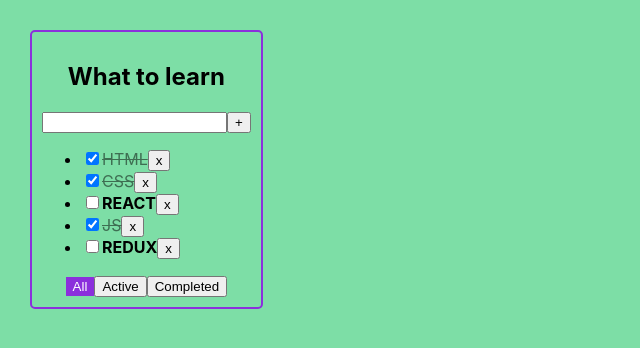
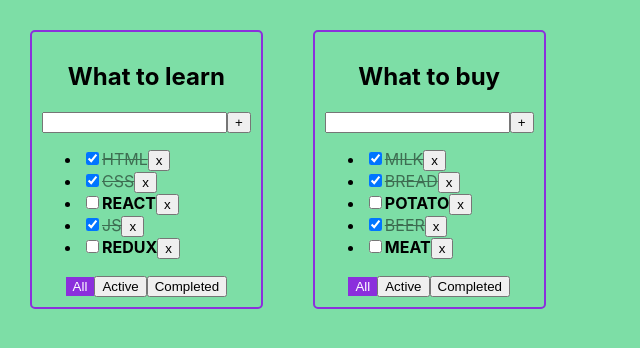
Before and after one commit to igor-minaev/todolist-repeat, a React (Create React App) app: page / in a window 1280 px wide. Shown: the top 348 px of the page, without its empty margins (0-640 px from the left). Built offline with nearby package versions, Linux system fonts and the light colour scheme.

Commit message:
refactor filtration for new state

```diff
--- a/src/App.tsx
+++ b/src/App.tsx
@@ -3,40 +3,74 @@ import './App.css';
 import {TaskType, Todolist} from './components/Todolist';
 
 export type FilterType = 'All' | 'Active' | 'Completed'
+export type TodolistType = {
+    id: string
+    title: string
+    filter: FilterType
+}
+export type TasksStateType = {
+    [todolistId: string]: TaskType[]
+}
 
 function App() {
-    const todolistTitle = 'What to learn'
-    const [tasks, setTasks] = useState<TaskType[]>([
+    const todolistId_1 = crypto.randomUUID()
+    const todolistId_2 = crypto.randomUUID()
+    const [todolists, setTodolists] = useState<TodolistType[]>([
+        {id: todolistId_1, title: 'What to learn', filter: 'All'},
+        {id: todolistId_2, title: 'What to buy', filter: 'All'}
+    ])
+    const [tasks, setTasks] = useState<TasksStateType>({
+        [todolistId_1]: [
             {id: crypto.randomUUID(), title: 'HTML', isDone: true},
             {id: crypto.randomUUID(), title: 'CSS', isDone: true},
             {id: crypto.randomUUID(), title: 'REACT', isDone: false},
             {id: crypto.randomUUID(), title: 'JS', isDone: true},
             {id: crypto.randomUUID(), title: 'REDUX', isDone: false},
-    ])
-    const [filter, setFilter] = useState<FilterType>('All')
+        ],
+        [todolistId_2]: [
+            {id: crypto.randomUUID(), title: 'MILK', isDone: true},
+            {id: crypto.randomUUID(), title: 'BREAD', isDone: true},
+            {id: crypto.randomUUID(), title: 'POTATO', isDone: false},
+            {id: crypto.randomUUID(), title: 'BEER', isDone: true},
+            {id: crypto.randomUUID(), title: 'MEAT', isDone: false},
+        ]
+    })
 
-    const removeTask = (taskId: string) => setTasks(tasks.filter(t => t.id !== taskId))
-    const changeFilter = (filter: FilterType) => setFilter(filter)
+
+    const removeTask = (taskId: string) => {
+        // setTasks(tasks.filter(t => t.id !== taskId))
+    }
+    const changeTodolistFilter = (todolistId: string, filter: FilterType) => {
+        setTodolists(todolists.map(t => t.id === todolistId ? {...t, filter} : t))
+    }
     const addTask = (title: string) => {
-        const newTask: TaskType = {
-            id: crypto.randomUUID(),
-            title,
-            isDone: false
-        }
-        setTasks([newTask, ...tasks])
+        // const newTask: TaskType = {
+        //     id: crypto.randomUUID(),
+        //     title,
+        //     isDone: false
+        // }
+        // setTasks([newTask, ...tasks])
     }
     const changeTaskStatus = (taskId: string, isDone: boolean) => {
-        setTasks(tasks.map(t => t.id === taskId ? {...t, isDone} : t))
+        // setTasks(tasks.map(t => t.id === taskId ? {...t, isDone} : t))
     }
     return <div className="App">
-        <Todolist
-            filter={filter}
-            title={todolistTitle}
-            tasks={tasks}
+        {todolists.length
+            ? todolists.map(t => {
+                    return <Todolist
+                        key={t.id}
+                        id={t.id}
+                        filter={t.filter}
+                        title={t.title}
+                        tasks={tasks[t.id]}
                         removeTask={removeTask}
-            changeFilter={changeFilter}
+                        changeTodolistFilter={changeTodolistFilter}
                         addTask={addTask}
                         changeTaskStatus={changeTaskStatus}/>
+                }
+            )
+            : <p>Create new todolist</p>
+        }
     </div>
 }
 
--- a/src/components/Todolist.tsx
+++ b/src/components/Todolist.tsx
@@ -4,11 +4,12 @@ import {Button} from './Button';
 import {FilterType} from '../App';
 
 type TodolistType = {
+    id: string
     filter: FilterType
     title: string
     tasks: TaskType[]
     removeTask: (taskId: string) => void
-    changeFilter: (filter: FilterType) => void
+    changeTodolistFilter: (todolistId: string, filter: FilterType) => void
     addTask: (title: string) => void
     changeTaskStatus: (taskId: string, isDone: boolean) => void
 }
@@ -20,7 +21,7 @@ export type TaskType = {
 }
 
 export const Todolist: React.FC<TodolistType> = props => {
-    const {filter, title, tasks, removeTask, changeFilter, addTask, changeTaskStatus, ...restProps} = props
+    const {id, filter, title, tasks, removeTask, changeTodolistFilter, addTask, changeTaskStatus, ...restProps} = props
 
     const [taskTitle, setTaskTitle] = useState('')
     const [error, setError] = useState(false)
@@ -45,7 +46,7 @@ export const Todolist: React.FC<TodolistType> = props => {
         ? <ul className="list">{mappedTasks}</ul>
         : <p>Your todolist is empty!</p>
 
-    const changeFilterHandler = (filter: FilterType) => changeFilter(filter)
+    const changeFilterHandler = (filter: FilterType) => changeTodolistFilter(id, filter)
     // const changeFilterAllHandler = () => changeFilter('All')
     // const changeFilterActiveHandler = () => changeFilter('Active')
     // const changeFilterCompletedHandler = () => changeFilter('Completed')
@@ -80,8 +81,10 @@ export const Todolist: React.FC<TodolistType> = props => {
             <div>
                 <Button className={filter === 'All' ? 'active' : ''} name="All"
                         onClick={() => changeFilterHandler('All')}/>
-                <Button className={filter === 'Active' ? 'active' : ''} name="Active" onClick={() => changeFilterHandler('Active')}/>
-                <Button className={filter === 'Completed' ? 'active' : ''} name="Completed" onClick={() => changeFilterHandler('Completed')}/>
+                <Button className={filter === 'Active' ? 'active' : ''} name="Active"
+                        onClick={() => changeFilterHandler('Active')}/>
+                <Button className={filter === 'Completed' ? 'active' : ''} name="Completed"
+                        onClick={() => changeFilterHandler('Completed')}/>
             </div>
         </div>
     );
```
Lines whose indentation alone changed are shown as unchanged.
